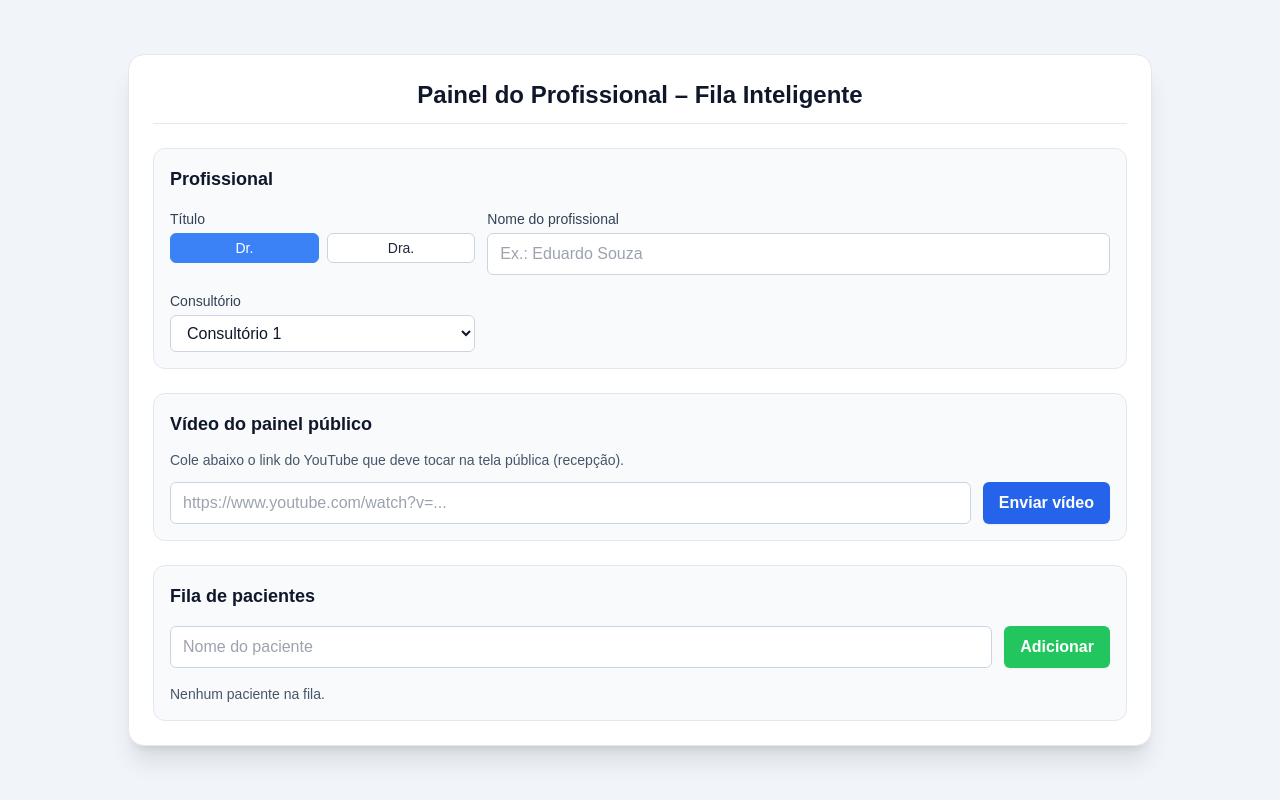
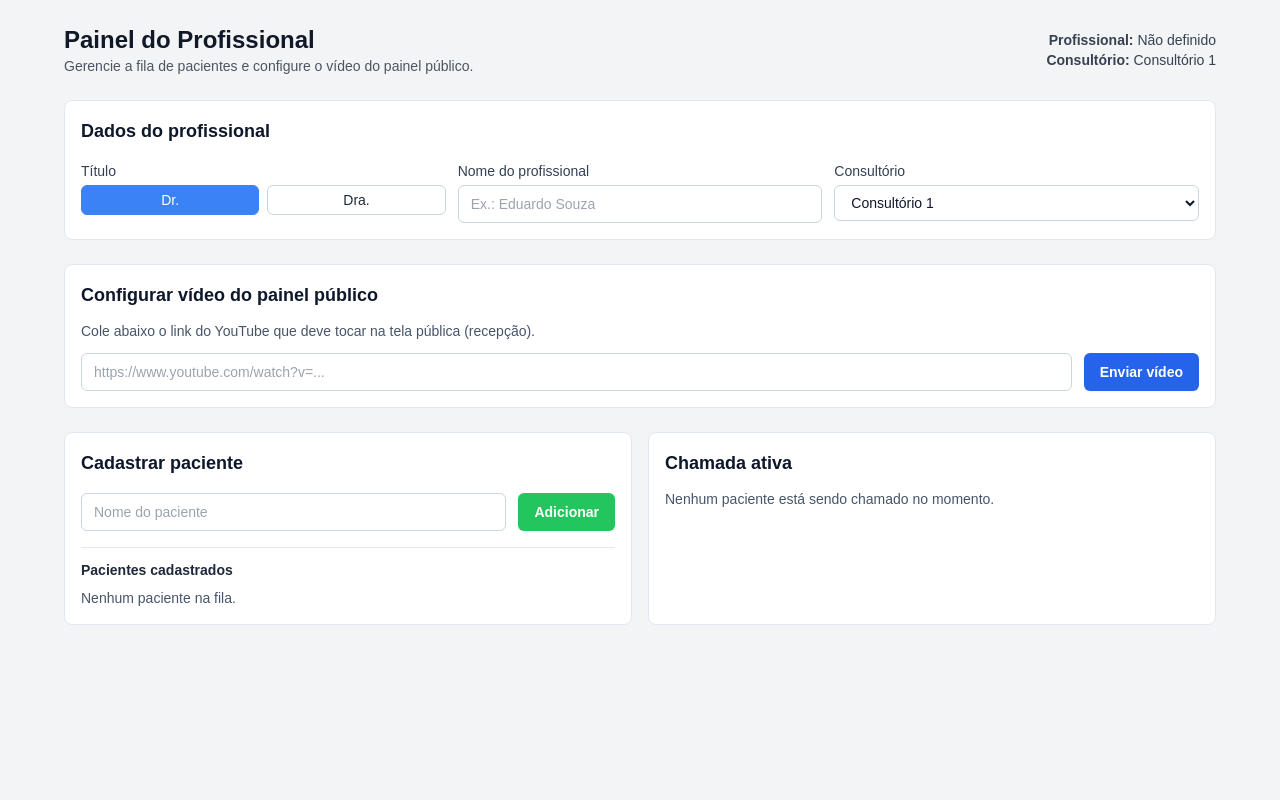
Before and after one commit to eduardoufmg78-maker/Fila-inteligente, a Next.js app: page /painel in a window 1280 px wide. Built offline with nearby package versions, Linux system fonts and the light colour scheme.

Commit message:
Update page.tsx

```diff
--- a/app/painel/page.tsx
+++ b/app/painel/page.tsx
@@ -23,6 +23,10 @@ export default function PainelPage() {
   const professionalLabel = professionalName
     ? `${title} ${professionalName.trim()}`
     : "";
+
+  // paciente atualmente chamado (para o card "Chamada ativa")
+  const activePatient =
+    patients.find((p) => p.status === "chamado") ?? null;
 
   function handleAddPatient() {
     const name = patientInput.trim();
@@ -77,9 +81,14 @@ export default function PainelPage() {
         return;
       }
 
+      // marca o paciente como "chamado" e os demais como "aguardando" ou "atendido"
       setPatients((prev) =>
         prev.map((p) =>
-          p.id === id ? { ...p, status: "chamado" } : p
+          p.id === id
+            ? { ...p, status: "chamado" }
+            : p.status === "chamado"
+            ? { ...p, status: "aguardando" }
+            : p
         )
       );
     } catch (error) {
@@ -129,18 +138,35 @@ export default function PainelPage() {
   }
 
   return (
-    <main className="min-h-screen bg-slate-100 flex items-center justify-center p-4">
-      <div className="w-full max-w-5xl bg-white rounded-2xl shadow-xl border border-slate-200 p-6 space-y-6">
-        <header className="border-b border-slate-200 pb-3 mb-2">
-          <h1 className="text-2xl font-bold text-slate-900 text-center">
-            Painel do Profissional – Fila Inteligente
+    <main className="min-h-screen bg-gray-100 px-4 py-6">
+      <div className="w-full max-w-6xl mx-auto space-y-6">
+        {/* Cabeçalho */}
+        <header className="flex flex-col gap-3 md:flex-row md:items-center md:justify-between">
+          <div>
+            <h1 className="text-2xl font-bold text-gray-900">
+              Painel do Profissional
             </h1>
+            <p className="text-sm text-gray-600">
+              Gerencie a fila de pacientes e configure o vídeo do painel público.
+            </p>
+          </div>
+
+          <div className="text-sm text-gray-700 text-right">
+            <p>
+              <span className="font-semibold">Profissional:</span>{" "}
+              {professionalLabel || "Não definido"}
+            </p>
+            <p>
+              <span className="font-semibold">Consultório:</span>{" "}
+              {room}
+            </p>
+          </div>
         </header>
 
-        {/* Dados do profissional */}
-        <section className="rounded-xl border border-slate-200 bg-slate-50 p-4 space-y-4">
+        {/* Configuração do profissional (título, nome, consultório) */}
+        <section className="rounded-lg border border-slate-200 bg-white p-4 space-y-4">
           <h2 className="text-lg font-semibold text-slate-900">
-            Profissional
+            Dados do profissional
           </h2>
 
           <div className="grid grid-cols-1 md:grid-cols-3 gap-3">
@@ -172,7 +198,7 @@ export default function PainelPage() {
               </div>
             </div>
 
-            <div className="md:col-span-2">
+            <div className="md:col-span-1">
               <label className="block text-sm text-slate-700 mb-1">
                 Nome do profissional
               </label>
@@ -180,13 +206,11 @@ export default function PainelPage() {
                 type="text"
                 value={professionalName}
                 onChange={(e) => setProfessionalName(e.target.value)}
-                className="w-full px-3 py-2 rounded-md border border-slate-300 bg-white text-slate-900 focus:outline-none focus:ring-2 focus:ring-blue-400"
+                className="w-full px-3 py-2 rounded-md border border-slate-300 bg-white text-slate-900 focus:outline-none focus:ring-2 focus:ring-blue-400 text-sm"
                 placeholder="Ex.: Eduardo Souza"
               />
             </div>
-          </div>
 
-          <div className="grid grid-cols-1 md:grid-cols-3 gap-3">
             <div>
               <label className="block text-sm text-slate-700 mb-1">
                 Consultório
@@ -194,7 +218,7 @@ export default function PainelPage() {
               <select
                 value={room}
                 onChange={(e) => setRoom(e.target.value)}
-                className="w-full px-3 py-2 rounded-md border border-slate-300 bg-white text-slate-900 focus:outline-none focus:ring-2 focus:ring-blue-400"
+                className="w-full px-3 py-2 rounded-md border border-slate-300 bg-white text-slate-900 focus:outline-none focus:ring-2 focus:ring-blue-400 text-sm"
               >
                 <option>Consultório 1</option>
                 <option>Consultório 2</option>
@@ -203,31 +227,13 @@ export default function PainelPage() {
                 <option>Consultório 5</option>
               </select>
             </div>
-
-            <div className="md:col-span-2 flex items-end">
-              <p className="text-sm text-slate-600">
-                {professionalLabel && (
-                  <>
-                    Chamadas serão anunciadas como{" "}
-                    <span className="font-semibold text-slate-900">
-                      {professionalLabel}
-                    </span>{" "}
-                    no{" "}
-                    <span className="font-semibold text-slate-900">
-                      {room}
-                    </span>
-                    .
-                  </>
-                )}
-              </p>
-            </div>
           </div>
         </section>
 
         {/* Vídeo do painel público */}
-        <section className="rounded-xl border border-slate-200 bg-slate-50 p-4 space-y-3">
+        <section className="rounded-lg border border-slate-200 bg-white p-4 space-y-3">
           <h2 className="text-lg font-semibold text-slate-900">
-            Vídeo do painel público
+            Configurar vídeo do painel público
           </h2>
 
           <p className="text-sm text-slate-600">
@@ -239,14 +245,14 @@ export default function PainelPage() {
             <input
               type="text"
               placeholder="https://www.youtube.com/watch?v=..."
-              className="flex-1 px-3 py-2 rounded-md border border-slate-300 bg-white text-slate-900 focus:outline-none focus:ring-2 focus:ring-blue-400"
+              className="flex-1 px-3 py-2 rounded-md border border-slate-300 bg-white text-slate-900 focus:outline-none focus:ring-2 focus:ring-blue-400 text-sm"
               value={videoInput}
               onChange={(e) => setVideoInput(e.target.value)}
             />
             <button
               type="button"
               onClick={handleSendVideo}
-              className="px-4 py-2 rounded-md font-semibold bg-blue-600 text-white hover:bg-blue-700 shadow-sm"
+              className="px-4 py-2 rounded-md font-semibold bg-blue-600 text-white hover:bg-blue-700 shadow-sm text-sm"
             >
               Enviar vídeo
             </button>
@@ -264,10 +270,12 @@ export default function PainelPage() {
           )}
         </section>
 
-        {/* Fila de pacientes */}
-        <section className="rounded-xl border border-slate-200 bg-slate-50 p-4 space-y-4">
+        {/* Linha com duas colunas: pacientes / chamada ativa */}
+        <section className="grid grid-cols-1 md:grid-cols-2 gap-4">
+          {/* Coluna esquerda: fila de pacientes */}
+          <div className="rounded-lg border border-slate-200 bg-white p-4 space-y-4">
             <h2 className="text-lg font-semibold text-slate-900">
-            Fila de pacientes
+              Cadastrar paciente
             </h2>
 
             {/* Adicionar paciente */}
@@ -276,31 +284,41 @@ export default function PainelPage() {
                 type="text"
                 value={patientInput}
                 onChange={(e) => setPatientInput(e.target.value)}
-              className="flex-1 px-3 py-2 rounded-md border border-slate-300 bg-white text-slate-900 focus:outline-none focus:ring-2 focus:ring-blue-400"
+                className="flex-1 px-3 py-2 rounded-md border border-slate-300 bg-white text-slate-900 focus:outline-none focus:ring-2 focus:ring-blue-400 text-sm"
                 placeholder="Nome do paciente"
               />
               <button
                 type="button"
                 onClick={handleAddPatient}
-              className="px-4 py-2 rounded-md font-semibold bg-green-500 hover:bg-green-600 text-white shadow-sm"
+                className="px-4 py-2 rounded-md font-semibold bg-green-500 hover:bg-green-600 text-white shadow-sm text-sm"
               >
                 Adicionar
               </button>
             </div>
 
-          {/* Lista */}
+            <div className="border-t border-slate-200 pt-3">
+              <h3 className="text-sm font-semibold text-slate-800 mb-2">
+                Pacientes cadastrados
+              </h3>
+
               {patients.length === 0 ? (
-            <p className="text-sm text-slate-600 mt-2">
+                <p className="text-sm text-slate-600">
                   Nenhum paciente na fila.
                 </p>
               ) : (
-            <div className="mt-3 overflow-x-auto">
+                <div className="mt-1 overflow-x-auto">
                   <table className="w-full text-sm">
                     <thead>
-                  <tr className="text-left border-b border-slate-200 bg-white">
-                    <th className="py-2 pr-2 text-slate-700">Paciente</th>
-                    <th className="py-2 pr-2 text-slate-700">Status</th>
-                    <th className="py-2 pr-2 text-slate-700">Ações</th>
+                      <tr className="text-left border-b border-slate-200 bg-slate-50">
+                        <th className="py-2 pr-2 text-slate-700">
+                          Paciente
+                        </th>
+                        <th className="py-2 pr-2 text-slate-700">
+                          Status
+                        </th>
+                        <th className="py-2 pr-2 text-slate-700">
+                          Ações
+                        </th>
                       </tr>
                     </thead>
                     <tbody>
@@ -359,6 +377,34 @@ export default function PainelPage() {
                   </table>
                 </div>
               )}
+            </div>
+          </div>
+
+          {/* Coluna direita: chamada ativa */}
+          <div className="rounded-lg border border-slate-200 bg-white p-4 space-y-3">
+            <h2 className="text-lg font-semibold text-slate-900">
+              Chamada ativa
+            </h2>
+
+            {activePatient ? (
+              <div className="space-y-2">
+                <p className="text-sm text-slate-700">
+                  Paciente sendo chamado:
+                </p>
+                <p className="text-2xl font-bold text-slate-900">
+                  {activePatient.name}
+                </p>
+                <p className="text-sm text-slate-700">
+                  Dirija-se ao{" "}
+                  <span className="font-semibold">{room}</span>.
+                </p>
+              </div>
+            ) : (
+              <p className="text-sm text-slate-600">
+                Nenhum paciente está sendo chamado no momento.
+              </p>
+            )}
+          </div>
         </section>
       </div>
     </main>
```
Lines whose indentation alone changed are shown as unchanged.
